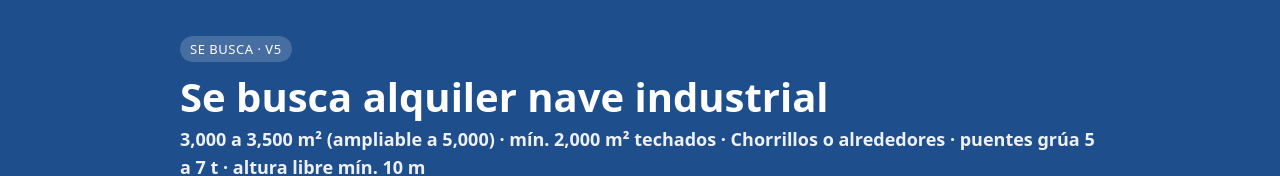
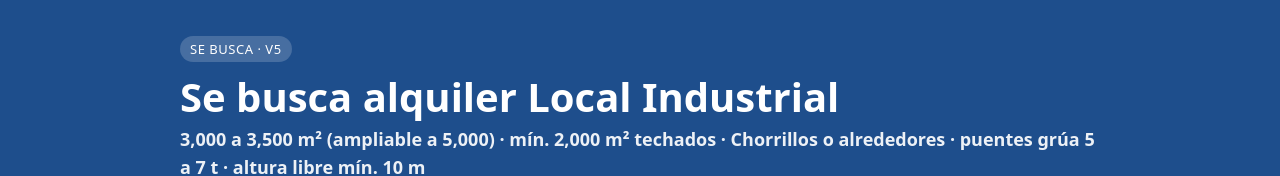
Before and after one commit to giancarlo-marcador/busqueda-nave-3000m2, a plain HTML site: page index.html in a window 1280 px wide. Shown: the top 176 px of the page. Drawn offline with Linux system fonts and the light colour scheme.

Commit message:
Título: Local Industrial

```diff
--- a/index.html
+++ b/index.html
@@ -3,7 +3,7 @@
 <head>
 <meta charset="utf-8">
 <meta name="viewport" content="width=device-width, initial-scale=1">
-<title>Se busca alquiler nave industrial – Chorrillos o alrededores (V5)</title>
+<title>Se busca alquiler Local Industrial – Chorrillos o alrededores (V5)</title>
 <style>
 :root{--azul:#1e4e8c;--azul2:#e8eef7;--gris:#5b6472;--amar:#fff3c4;--borde:#d7dde6}
 *{box-sizing:border-box}
@@ -43,7 +43,7 @@ footer{text-align:center;font-size:13px;color:var(--gris);padding:20px}
 <body>
 <header><div class="wrap">
   <span class="tag">SE BUSCA · V5</span>
-  <h1>Se busca alquiler nave industrial</h1>
+  <h1>Se busca alquiler Local Industrial</h1>
   <p><strong>3,000 a 3,500 m² (ampliable a 5,000) · mín. 2,000 m² techados · Chorrillos o alrededores · puentes grúa 5 a 7 t · altura libre mín. 10 m</strong></p>
   <p>Empresa especializada en metalmecánica y soldadura busca un local adicional para ampliar sus operaciones de fabricación.</p>
 </div></header>
```
